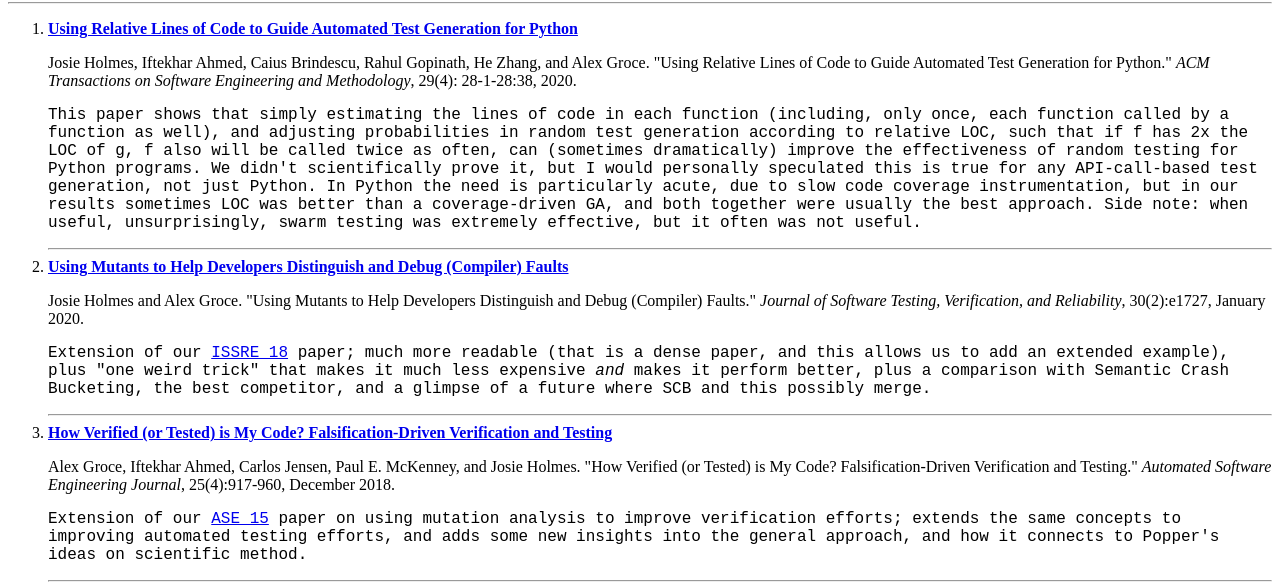
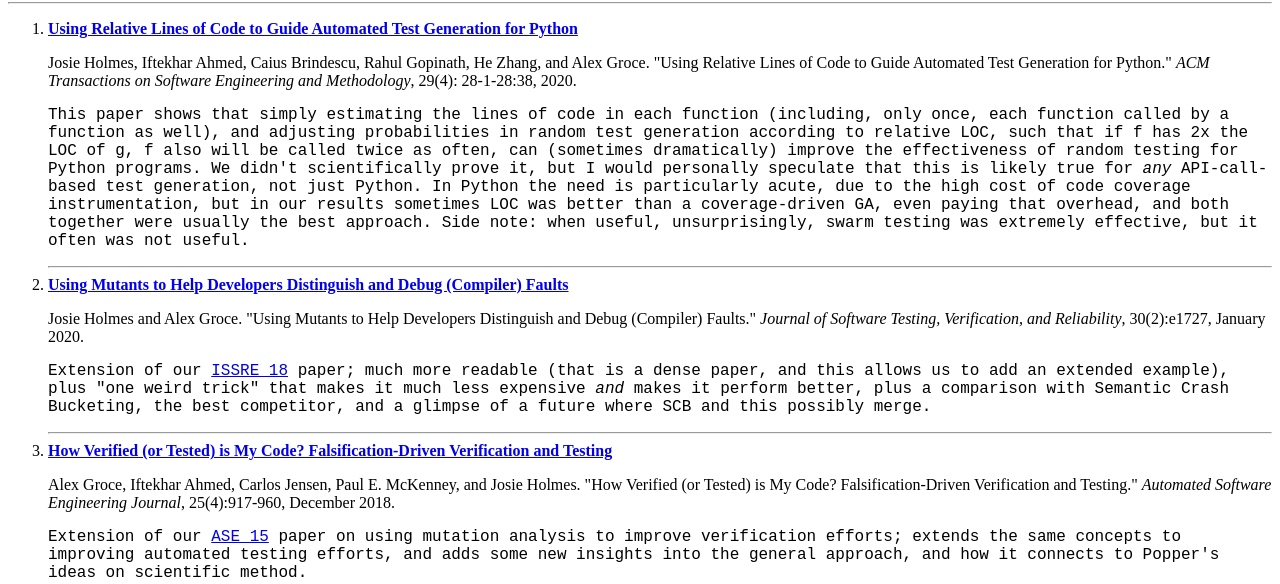
Before and after one commit to agroce/agroce.github.io, a plain HTML site: page pubs.html in a window 1280 px wide. Shown: the part 218-802 px from the top of the page. Drawn offline with Linux system fonts and the light colour scheme.

Commit message:
fix typo

```diff
--- a/pubs.html
+++ b/pubs.html
@@ -29,11 +29,11 @@ This paper shows that simply estimating the lines of code in each
   according to relative LOC, such that if f has 2x the LOC of g, f
   also will be called twice as often, can (sometimes dramatically)
   improve the effectiveness of random testing for Python programs.  We
-  didn't scientifically prove it, but I would personally speculated
-  this is true for any API-call-based test generation, not just
-  Python.  In Python the need is particularly acute, due to slow code
+  didn't scientifically prove it, but I would personally speculate that
+  this is likely true for <i>any</i> API-call-based test generation, not just
+  Python.  In Python the need is particularly acute, due to the high cost of code
   coverage instrumentation, but in our results sometimes LOC was
-  better than a coverage-driven GA, and both together were usually the
+  better than a coverage-driven GA, even paying that overhead, and both together were usually the
   best approach.  Side note:  when useful, unsurprisingly, swarm
   testing was extremely effective, but it often was not useful.
 </font>
```
